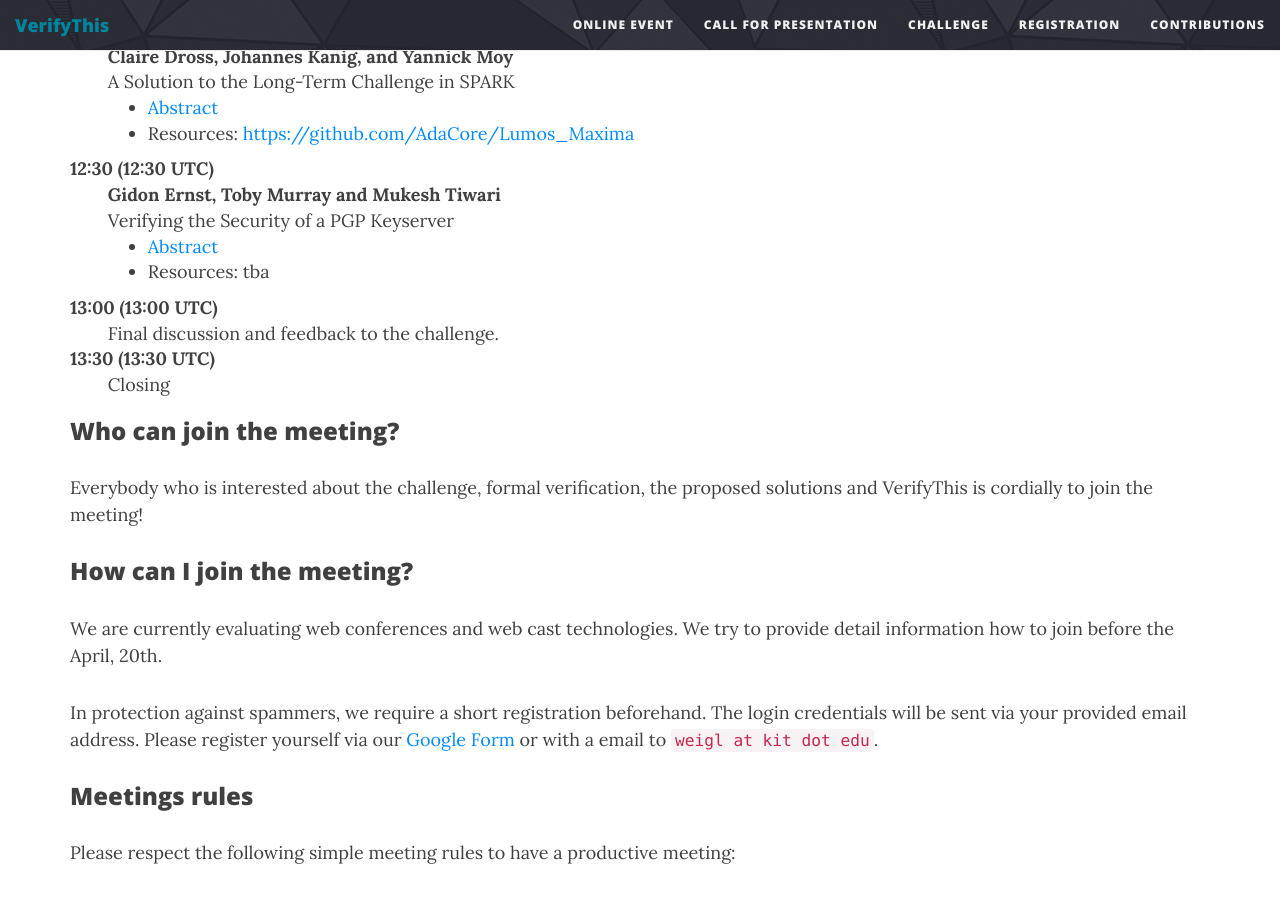
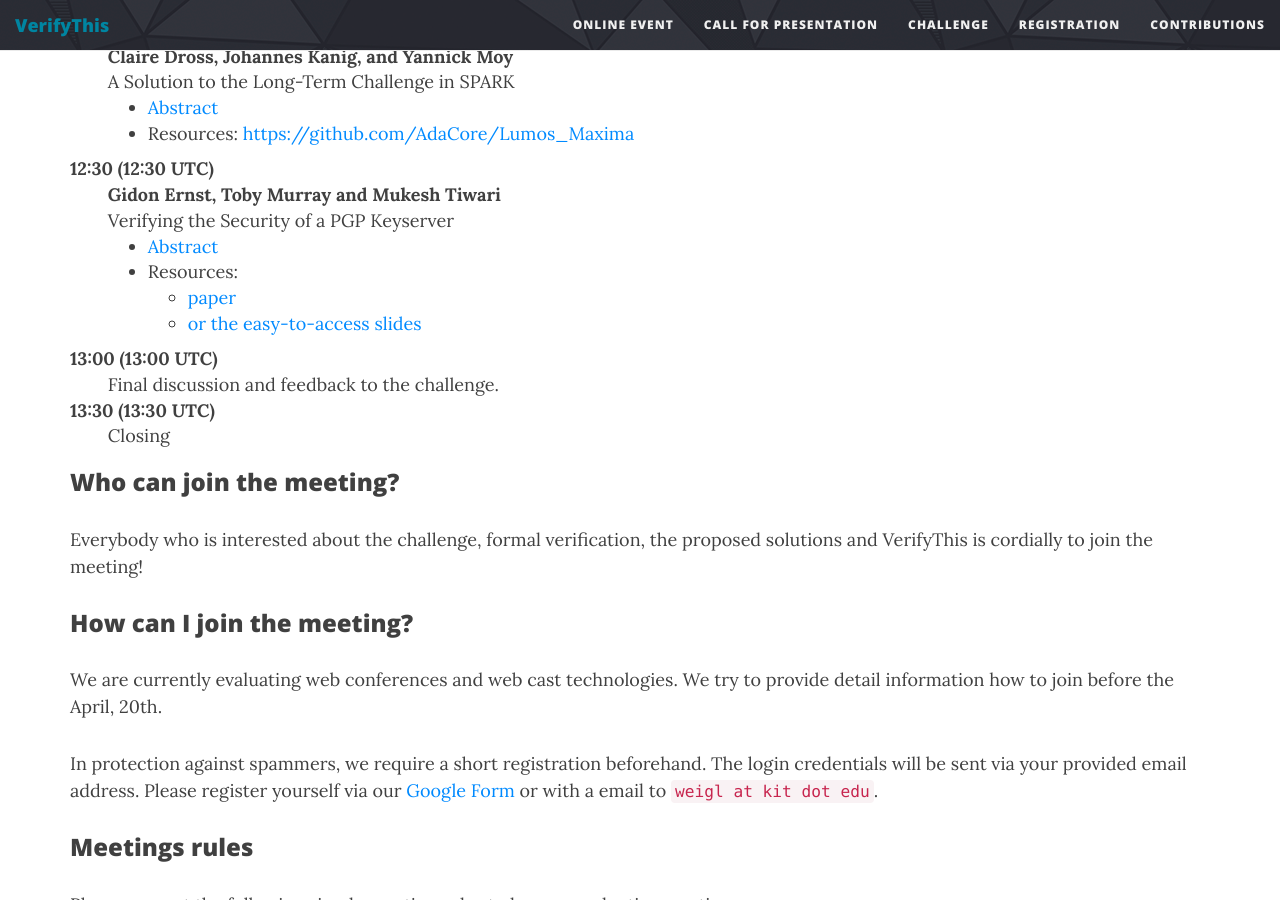
Before and after one commit to verifythis/verifythis.github.io, a Jekyll site: the page built from online-event.html, in a window 1280 px wide and 900 px high, scrolled down 1336 px. Built offline with Jekyll 4.4.1, drawn with Linux system fonts in a browser that asks for light colours.

Commit message:
Update #5 resources

```diff
--- a/online-event.html
+++ b/online-event.html
@@ -111,7 +111,13 @@ benefit from one another and how further verification success can be stipulated.
 
         <ul>
             <li><a href="/abstracts/VTLTC_2020_paper_5.pdf">Abstract</a></li>
-            <li>Resources: tba</li>
+            <li>Resources:
+                <ul>
+                    <li><a href="https://www.sosy-lab.org/research/pub/2019-CAV.SecCSL_Security_Concurrent_Separation_Logic.pdf">paper</a></li>
+                    <li><a href="https://www.sosy-lab.org/research/prs/2019-07-18-CAV19-SecCSL_Security_Concurrent_Separation_Logic.pdf">
+                        or the easy-to-access slides</a></li>
+                </ul>
+            </li>
         </ul>
 
     </dd>
```
